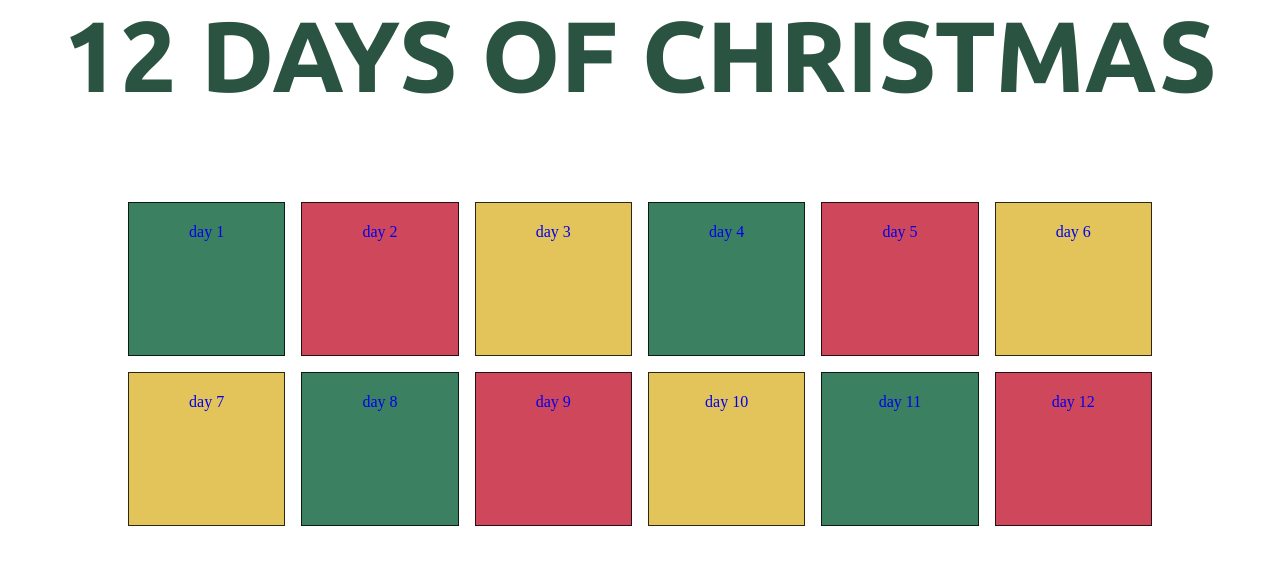
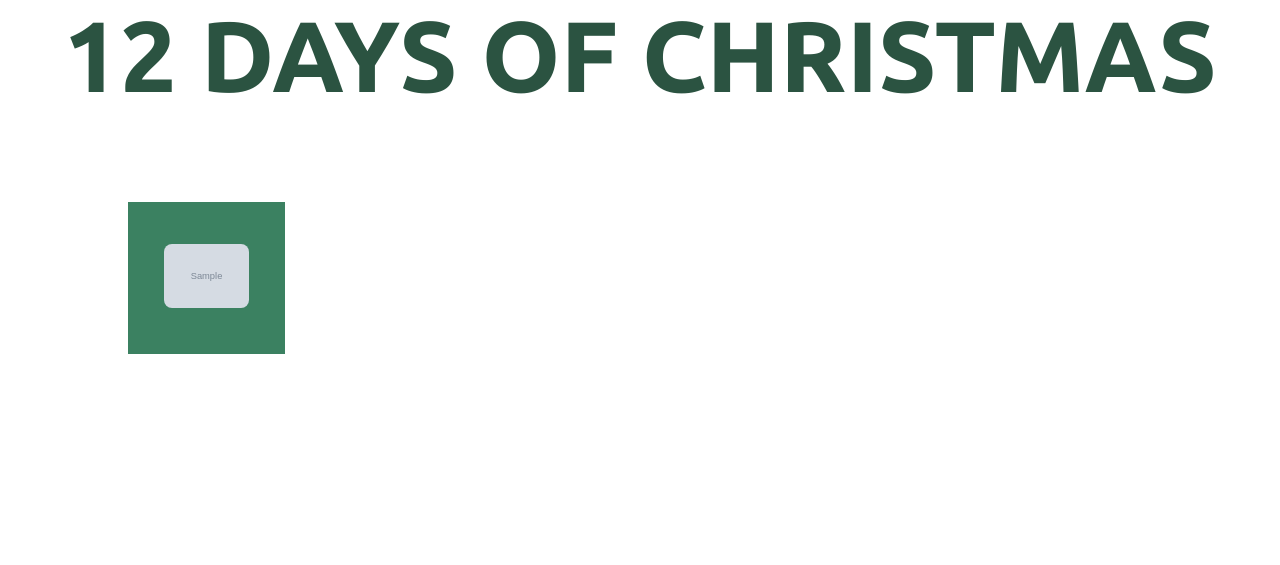
Before and after one commit to chuahxinyu/12-days-of-christmas-with-us, a Flask app: template christmas/templates/index.html in a window 1280 px wide. Shown: the part 155-720 px from the top of the page. Run offline with Flask 2, Linux system fonts and the light colour scheme; the template is opened without the code that fills it: most values are stand-ins (such as "Sample title", 1, 10 or a date in 2020); grey boxes marked "Sample" are stand-in pictures.

Commit message:
Update index - routing to days and added images

```diff
--- a/christmas/static/styles/index.css
+++ b/christmas/static/styles/index.css
@@ -81,13 +81,16 @@
 }
 .grid-item {
   height: 7rem;
+  width: height;
   text-decoration: none;
   background-color: rgba(255, 255, 255, 0.8);
-  border: 1px solid rgba(0, 0, 0, 0.8);
+  /* border: 1px solid rgba(0, 0, 0, 0.8); */
   padding: 20px;
   font-size: 1rem;
   text-align: center;
-  display: inline-block;
+  display: flex;
+  justify-content: center;
+  align-items: center;
 }
 
 .grid-item.yellow {
@@ -99,3 +102,12 @@
 .grid-item.green {
   background-color: #3b8161;
 }
+
+
+.day-img {
+  height: 4rem;
+  width: auto;
+  object-fit: cover;
+  object-position: center;
+  border-radius: 0.5rem;
+}
--- a/christmas/templates/index.html
+++ b/christmas/templates/index.html
@@ -13,7 +13,6 @@
   <body>
     <section class="header">
       <nav>
-        <!-- TODO Daniel -->
         <a href="/">
           <img src="{{ url_for('static', filename='santa/Home.png') }}" />
         </a>
@@ -30,9 +29,74 @@
     </div>
 
     <div class="grid-container">
-      <a class="grid-item green" href="/day/1">day 1</a>
-      <a class="grid-item red" href="/day/2">day 2</a>
-      <a class="grid-item yellow" href="/day/3">day 3</a>
+      {% for day in days %}
+      {% if day["day_num"] % 3 == 1 and day["day_num"] <=6 %}
+        <a class="grid-item green" href={{ day_links[day["day_num"]-1] }}>
+          <div class="day-img-container">
+            <img
+              src={{ day["img"] }}
+              alt="Christmas Themed Day Image"
+              class="day-img"
+            >
+          </div>
+        </a>
+      {% endif %}
+      {% if day["day_num"] % 3 == 2 and day["day_num"] <= 6 %}
+        <a class="grid-item red" href={{ day_links[day["day_num"]-1] }}>
+          <div class="day-img-container">
+            <img
+              src={{ day["img"] }}
+              alt="Christmas Themed Day Image"
+              class="day-img"
+            >
+          </div>
+        </a>
+      {% endif %}
+      {% if day["day_num"] % 3 == 0 and day["day_num"] <= 6 %}
+        <a class="grid-item yellow" href={{ day_links[day["day_num"]-1] }}>
+          <div class="day-img-container">
+            <img
+              src={{ day["img"] }}
+              alt="Christmas Themed Day Image"
+              class="day-img"
+            >
+          </div>
+        </a>
+      {% endif %}
+
+      {% if day["day_num"] % 3 == 2 and day["day_num"] > 6 %}
+        <a class="grid-item green" href={{ day_links[day["day_num"]-1] }}>
+          <div class="day-img-container">
+            <img
+              src={{ day["img"] }}
+              alt="Christmas Themed Day Image"
+              class="day-img"
+            >
+          </div>
+        </a>
+      {% endif %}
+      {% if day["day_num"] % 3 == 0 and day["day_num"] > 6 %}
+        <a class="grid-item red" href={{ day_links[day["day_num"]-1] }}>
+            <img
+              src={{ day["img"] }}
+              alt="Christmas Themed Day Image"
+              class="day-img"
+            >
+        </a>
+      {% endif %}
+      {% if day["day_num"] % 3 == 1 and day["day_num"] > 6 %}
+        <a class="grid-item yellow" href={{ day_links[day["day_num"]-1] }}>
+          <div class="day-img-container">
+            <img
+              src={{ day["img"] }}
+              alt="Christmas Themed Day Image"
+              class="day-img"
+            >
+          </div>
+        </a>
+      {% endif %}
+
+      <!-- <a class="grid-item yellow" href="/day/3">day 3</a>
       <a class="grid-item green" href="/day/4">day 4</a>
       <a class="grid-item red" href="/day/5">day 5</a>
       <a class="grid-item yellow" href="/day/6">day 6</a>
@@ -41,7 +105,8 @@
       <a class="grid-item red" href="/day/9">day 9</a>
       <a class="grid-item yellow" href="/day/10">day 10</a>
       <a class="grid-item green" href="/day/11">day 11</a>
-      <a class="grid-item red" href="/day/12">day 12</a>
+      <a class="grid-item red" href="/day/12">day 12</a> -->
+      {% endfor %}
     </div>
   </body>
 </html>
```
